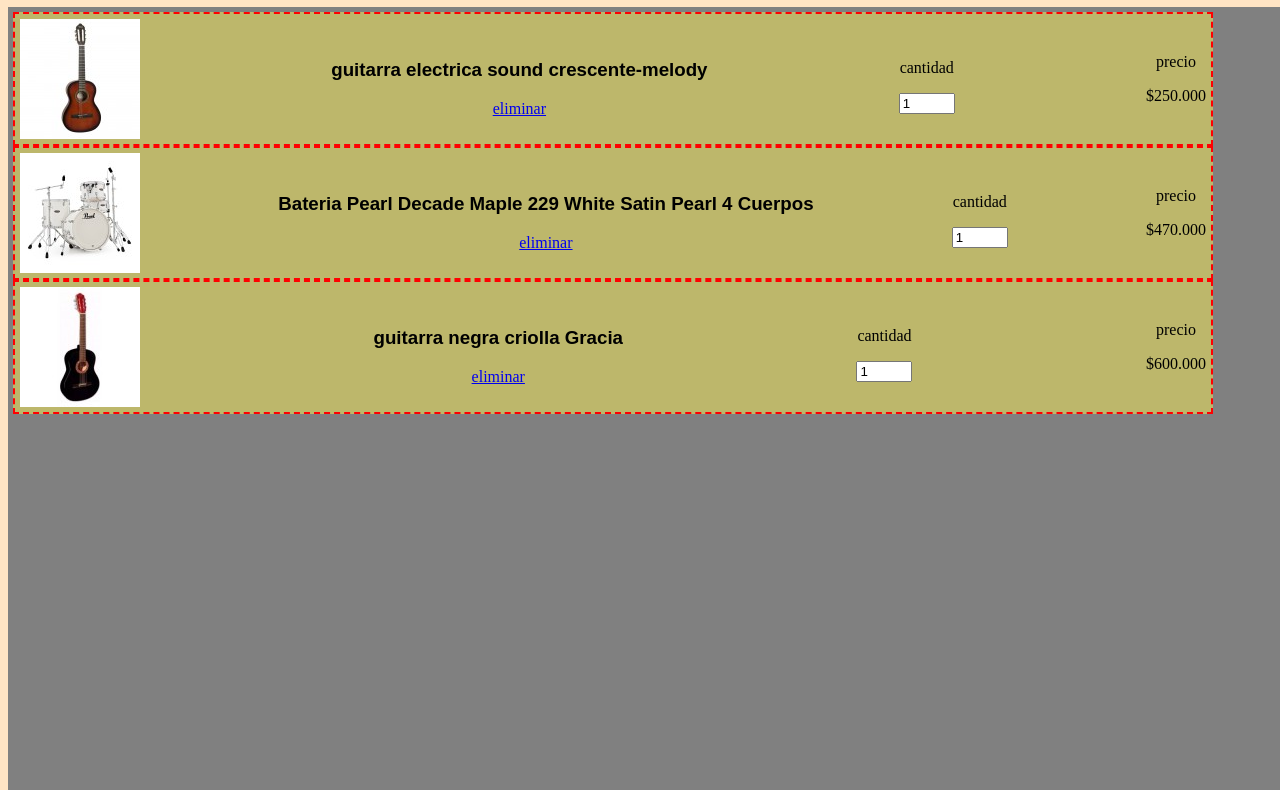
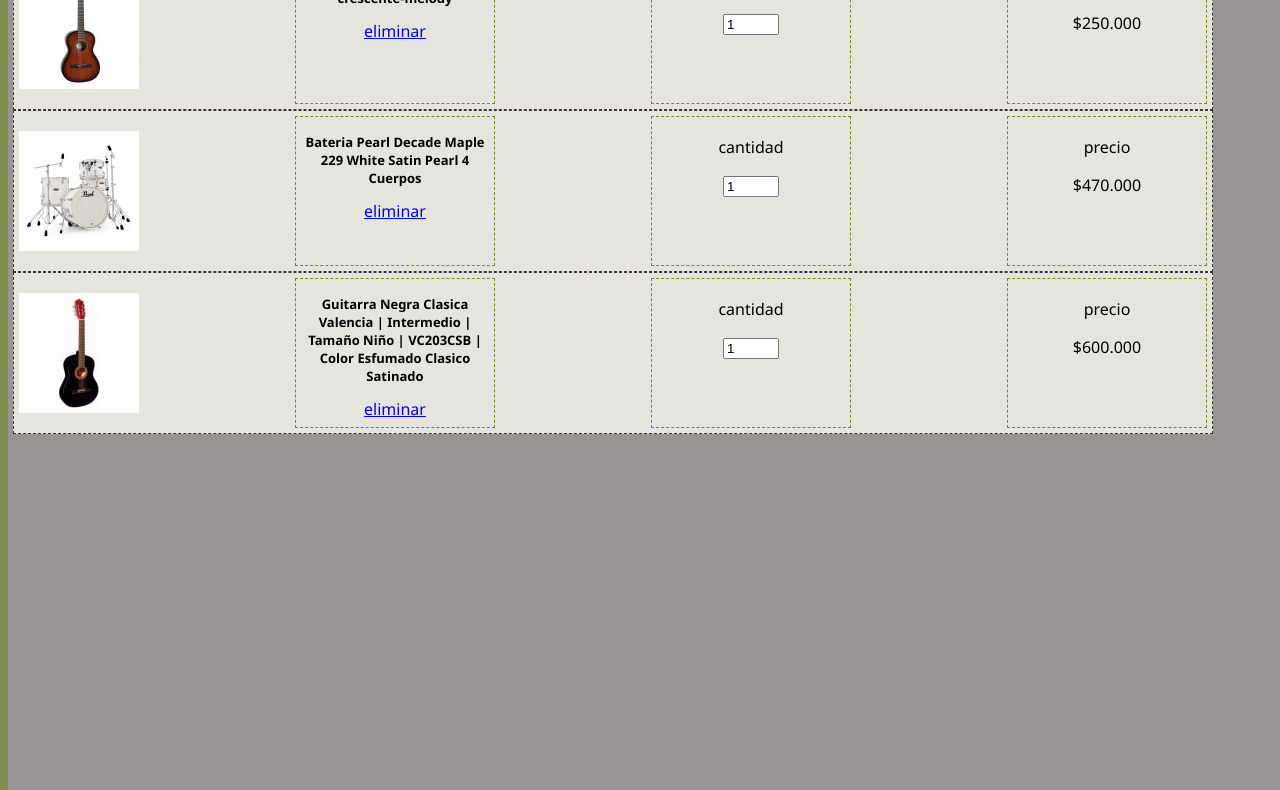
Before and after one commit to samuel-cell/grupo_3_Crescent-Melody, a website: page src/views/productCart.html in a window 1280 px wide. Shown: the part 107-897 px from the top of the page. Drawn offline with Linux system fonts and the light colour scheme.

Commit message:
añadiendo un par de detalles carrito

```diff
--- a/public/css/detallesCarrito.css
+++ b/public/css/detallesCarrito.css
@@ -3,31 +3,43 @@
 }
 
 body {
-    background-color: bisque;
+    background-color: rgb(127, 145, 79);
 
 }
 
 .contenedorPadre {
-background-color: gray;
+background-color: rgb(153, 149, 149);
 width: 1350px;
 height: 1000px;
 padding: 5px;
 }
 
 .contenedorHijo {
-    background-color:darkkhaki;
+    background-color:rgb(230, 229, 221);
     display: flex;
     flex-wrap: nowrap;
     width: 1200px;
     justify-content: space-between;
     padding: 5px;
-    border:dashed 2px red;
+    border:dashed 1px rgb(59, 54, 54);
     text-align: center;
     align-items: center;
 }
 
-.contenedorHijo h3 {
-    font-family:Arial, Helvetica, sans-serif;
+
+
+
+.items {
+    width: 200px;
+    height: 150px;
+    font-family:'Segoe UI', Tahoma, Geneva, Verdana, sans-serif;
+    font-size: 16px;
+    border: dashed 0.5px rgb(102, 145, 41);
+    padding: 3px;
+}
+
+.texto-largo {
+    font-size: 13px;
 }
 
 button {
--- a/src/views/productCart.html
+++ b/src/views/productCart.html
@@ -19,49 +19,48 @@
         </div>
     </header>
         <main>
-            <div><h1>CARRITO DE COMPRAS</h1></div>
             <div class="contenedorPadre">
                 <div class="contenedorHijo">
                     <img src="/images/guitarra-clasica-valencia.jpg" alt="" class="producto-foto">
-                    <div>
-                        <h3>guitarra electrica sound crescente-melody</h3>
+                    <div class="items">
+                        <h3 class="texto-largo">guitarra electrica sound crescente-melody</h3>
                         <a href="#">eliminar</a>
                     </div>
-                    <div>
+                    <div class="items">
                         <p>cantidad</p>
                         <input type="number" value="1" min="1" max="10">
                     </div>
-                    <div>
+                    <div class="items">
                         <p>precio</p>
                         <p>$250.000</p>
                     </div>
                 </div>
                 <div class="contenedorHijo">
                     <img src="/images/bateria-pearl.jpg" alt="" class="producto-foto">
-                    <div>
-                        <h3>Bateria Pearl Decade Maple 229 White Satin Pearl 4 Cuerpos</h3>
+                    <div class="items">
+                        <h3 class="texto-largo">Bateria Pearl Decade Maple 229 White Satin Pearl 4 Cuerpos</h3>
                         <a href="#">eliminar</a>
                     </div>
-                    <div>
+                    <div class="items">
                         <p>cantidad</p>
                         <input type="number" value="1" min="1" max="10">
                     </div>
-                    <div>
+                    <div class="items">
                         <p>precio</p>
                         <p>$470.000</p>
                     </div>
                 </div>
                 <div class="contenedorHijo">
                     <img src="/images/guitarra-negra-criolla-gracia-.jpg" alt="" class="producto-foto">
-                    <div>
-                        <h3>guitarra negra criolla Gracia</h3>
+                    <div class="items">
+                        <h3 class="texto-largo">Guitarra Negra Clasica Valencia | Intermedio | Tamaño Niño | VC203CSB | Color Esfumado Clasico Satinado</h3>
                         <a href="#">eliminar</a>
                     </div>
-                    <div>
+                    <div class="items">
                         <p>cantidad</p>
                         <input type="number" value="1" min="1" max="10">
                     </div>
-                    <div>
+                    <div class="items">
                         <p>precio</p>
                         <p>$600.000</p>
                     </div>
```
